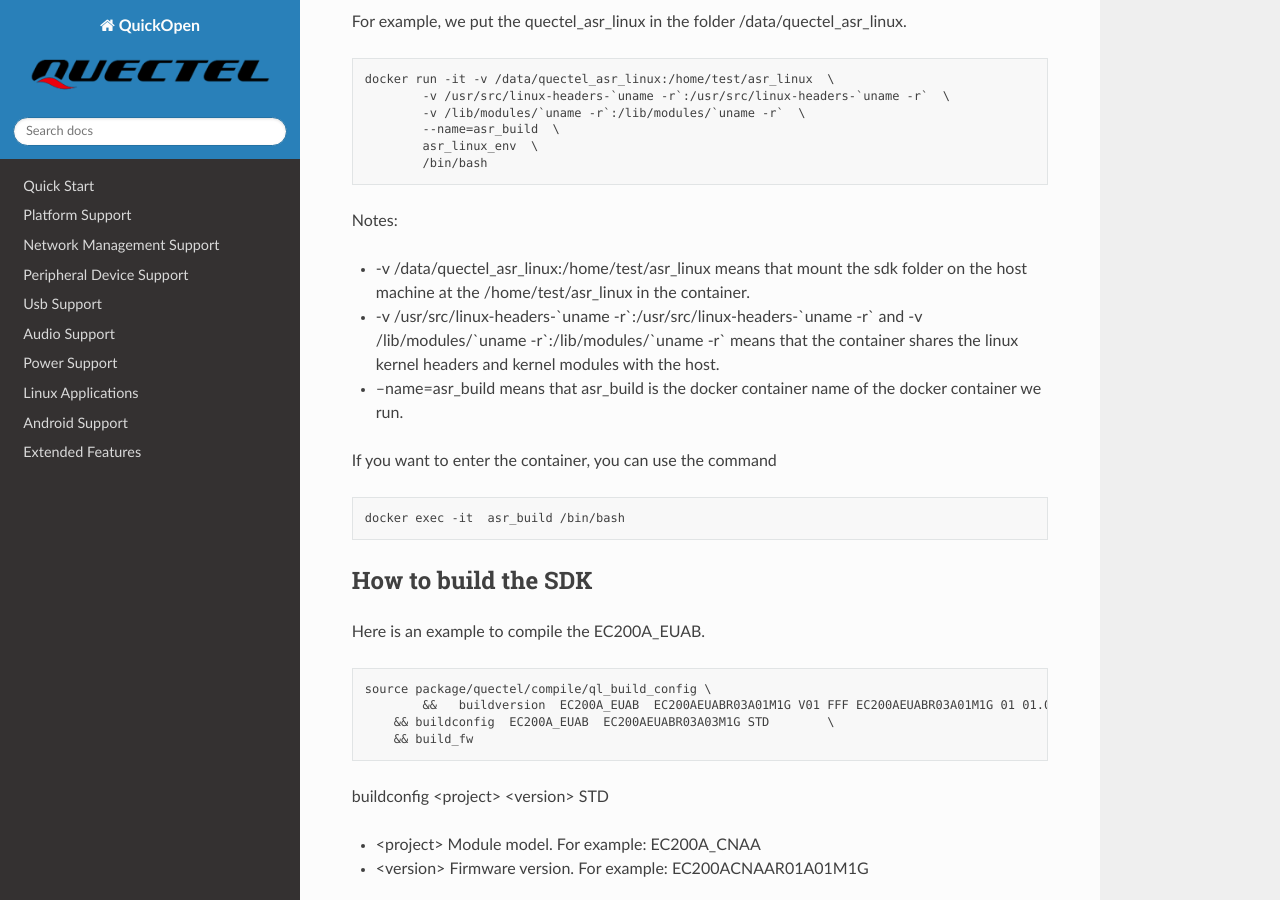
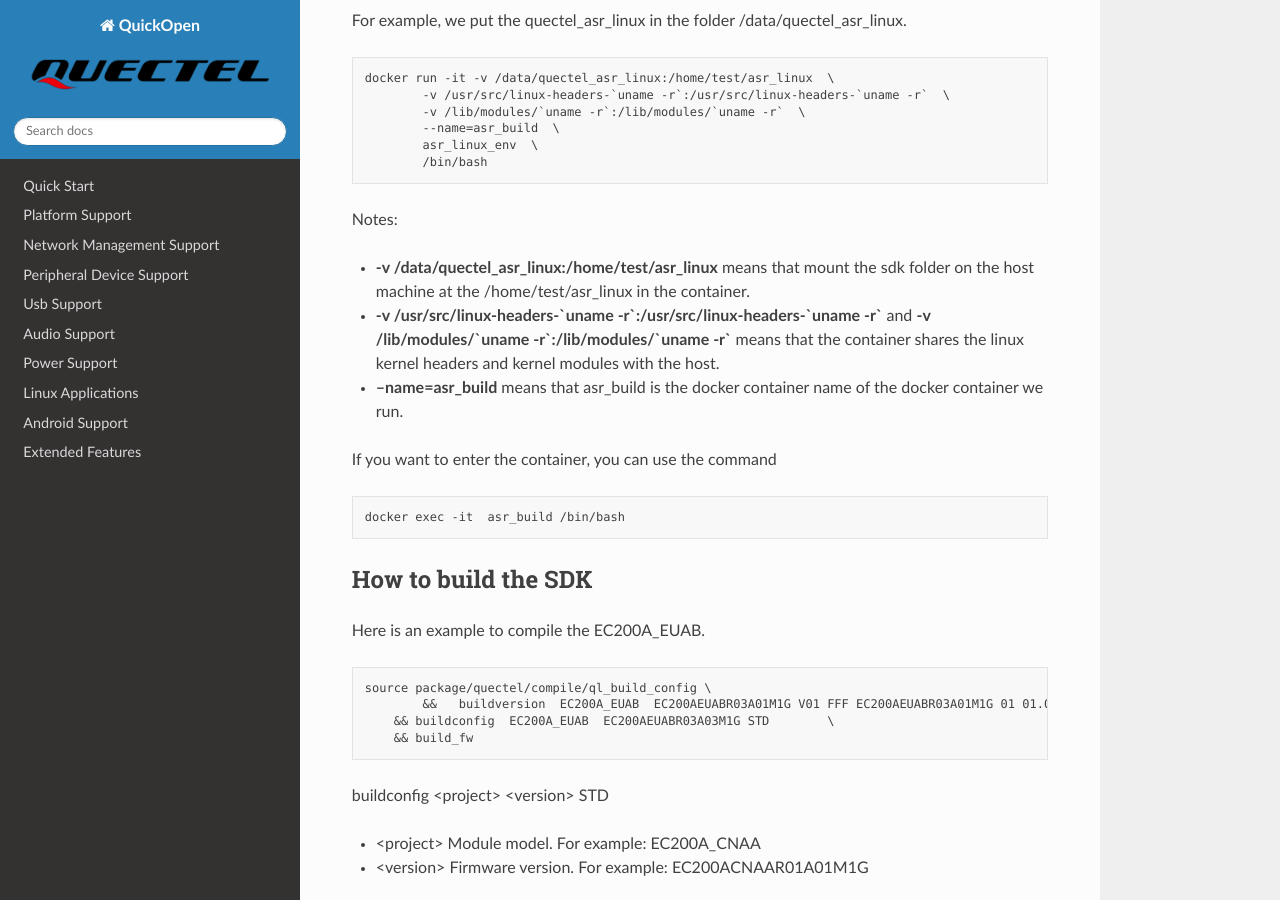
Before and after one commit to qdocshares/QuickOpen, a Sphinx documentation site: the page built from docs/source/1-quickstart/asr_linux_docker_compile.md, in a window 1280 px wide and 900 px high, scrolled down 1645 px. Built offline with Sphinx 7.4.7 and the Read the Docs theme 3.1.0, drawn with Linux system fonts in a browser that asks for light colours; pages that are not in the unit, such as notebooks, are missing from menus; some of the changed text lies outside the part shown.

Commit message:
Escape Characters

````diff
--- a/docs/source/1-quickstart/asr_linux_docker_compile.md
+++ b/docs/source/1-quickstart/asr_linux_docker_compile.md
@@ -33,7 +33,7 @@
     sudo apt install -y linux-headers-`uname -r`
 ```
 
-By default, we should be able to see it in the /usr/src/linux-headers-`uname -r`.
+By default, we should be able to see it in the /usr/src/linux-headers-\`uname -r\`.
 
 
 ## Generate the docker image based on Dockerfile
@@ -91,9 +91,9 @@
 
 Notes:
 
-- -v /data/quectel_asr_linux:/home/test/asr_linux means that mount the sdk folder on the host machine at the /home/test/asr_linux in the container.
--  -v /usr/src/linux-headers-\`uname -r\`:/usr/src/linux-headers-\`uname -r\`  and -v /lib/modules/\`uname -r\`:/lib/modules/\`uname -r\`  means that the container shares the linux kernel headers and kernel modules with the host.
--   --name=asr_build means that asr_build is the docker container name of the docker container we run.
+- **-v /data/quectel_asr_linux:/home/test/asr_linux** means that mount the sdk folder on the host machine at the /home/test/asr_linux in the container.
+-  **-v /usr/src/linux-headers-\`uname -r\`:/usr/src/linux-headers-\`uname -r\`**  and **-v /lib/modules/\`uname -r\`:/lib/modules/\`uname -r\`**  means that the container shares the linux kernel headers and kernel modules with the host.
+-  **--name=asr_build** means that asr_build is the docker container name of the docker container we run.
 
 
 If you want to enter the container, you can use the command
````
